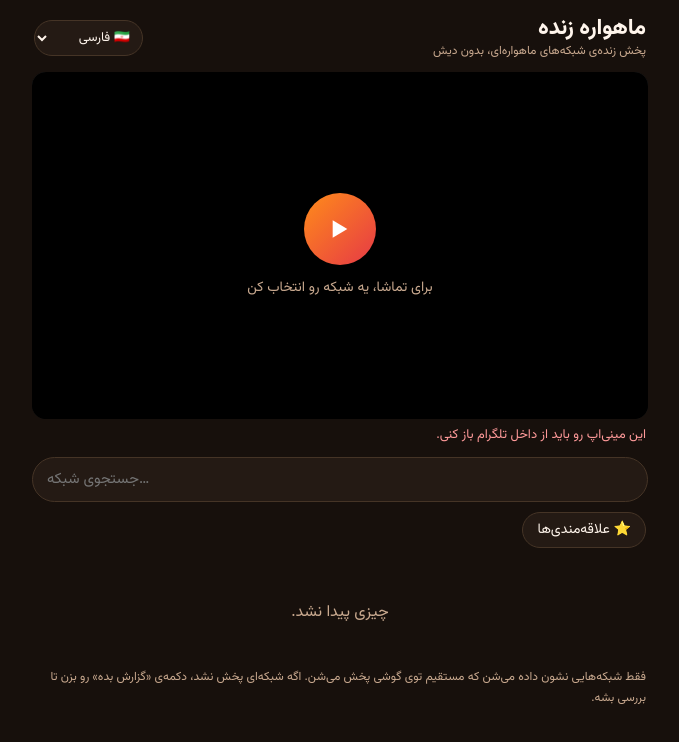
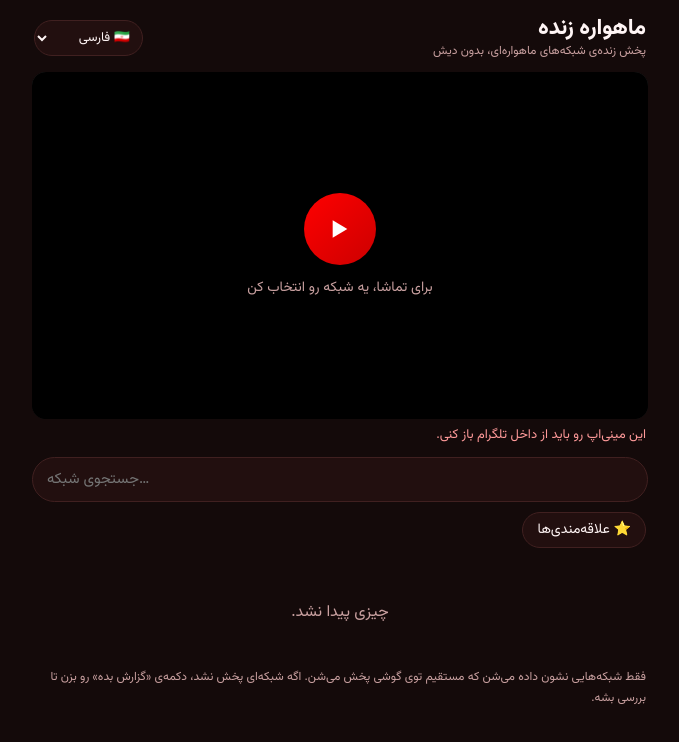
Before and after one commit to watch-satellite-tv/watch-satellite-tv, a website: page web/index.html in a window 1280 px wide. Shown: the whole page, without its empty margins (300-979 px from the left). Drawn offline with nearby package versions, Linux system fonts and the light colour scheme.

Commit message:
Sync: Mini App theme turned YouTube red (#ff0000)

```diff
--- a/web/app.js
+++ b/web/app.js
@@ -279,7 +279,7 @@ function renderList() {
     const btn = document.createElement('button');
     btn.type = 'button';
     btn.className = 'item' + (currentChannel && currentChannel.id === c.id ? ' playing' : '');
-    // Logo missing or broken -> orange play tile (no app-logo fallback).
+    // Logo missing or broken -> red play tile (no app-logo fallback).
     const logoEl = c.logo ? document.createElement('img') : playIcon();
     if (c.logo) {
       logoEl.className = 'item-logo';
--- a/web/styles.css
+++ b/web/styles.css
@@ -1,12 +1,12 @@
 :root {
-  --bg: #17100c;
-  --surface: #241a14;
-  --surface2: #2f221a;
-  --text: #fff5ec;
-  --muted: #c9a98f;
-  --accent: #ff8c1a;
-  --accent2: #e63946;
-  --border: #453426;
+  --bg: #140a0a;
+  --surface: #220f0f;
+  --surface2: #2d1414;
+  --text: #fff5f5;
+  --muted: #c9a0a0;
+  --accent: #ff0000;
+  --accent2: #cc0000;
+  --border: #402020;
 }
 * { box-sizing: border-box; }
 /* `hidden` must win over the display:flex rules below (.idle-overlay,
@@ -59,6 +59,6 @@ video { width: 100%; aspect-ratio: 16 / 9; background: #000; border-radius: 14px
 .item-name { font-weight: 700; font-size: 15px; white-space: nowrap; overflow: hidden; text-overflow: ellipsis; }
 .item-group { font-size: 12px; color: var(--muted); }
 .item-star { font-size: 20px; color: var(--accent); background: none; border: none; cursor: pointer; padding: 4px; }
-.item-star.off { color: #6b5646; }
+.item-star.off { color: #6b4a4a; }
 .empty { text-align: center; color: var(--muted); padding: 24px 0; }
 .note { font-size: 12px; color: var(--muted); line-height: 1.8; margin: 18px 2px 0; }
```
